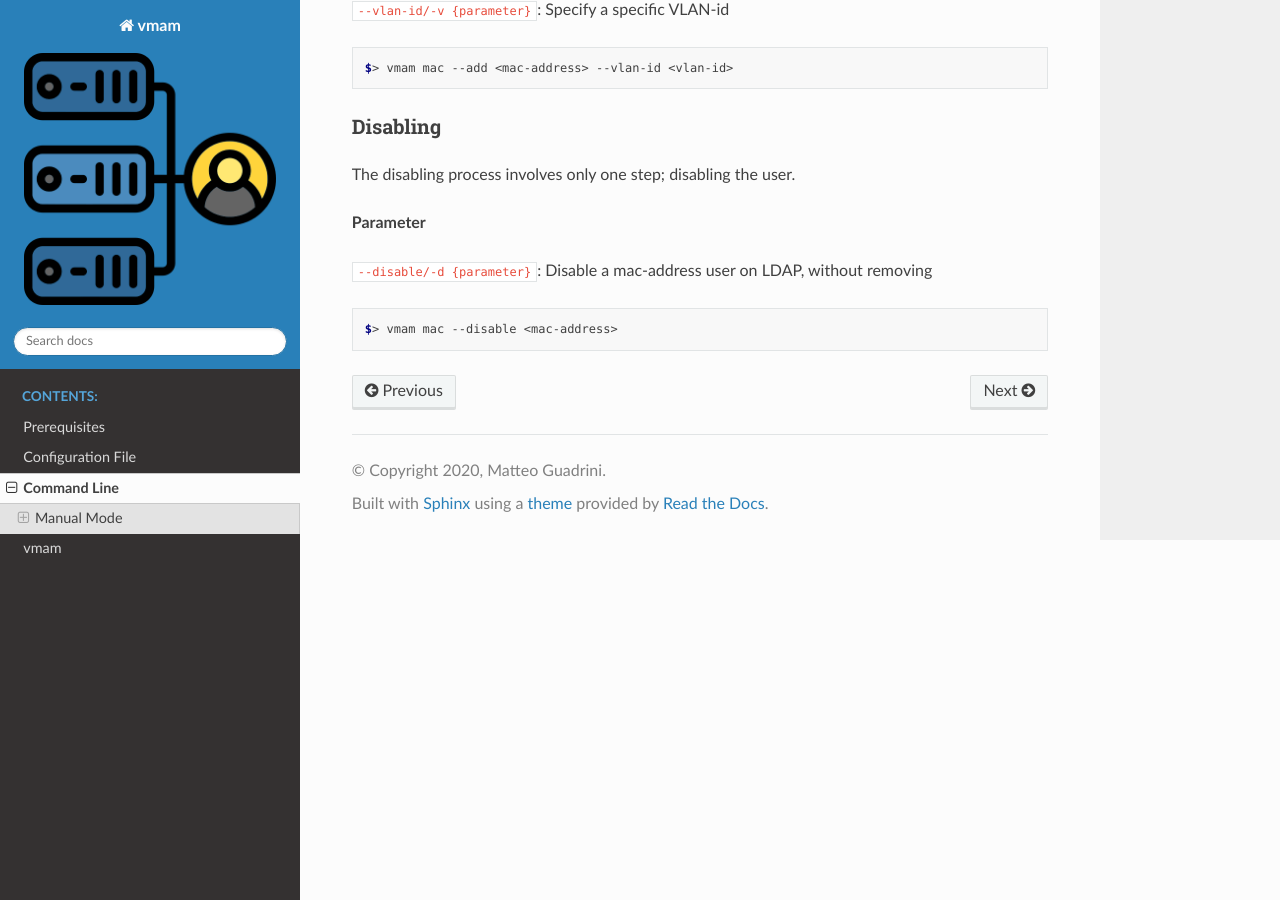
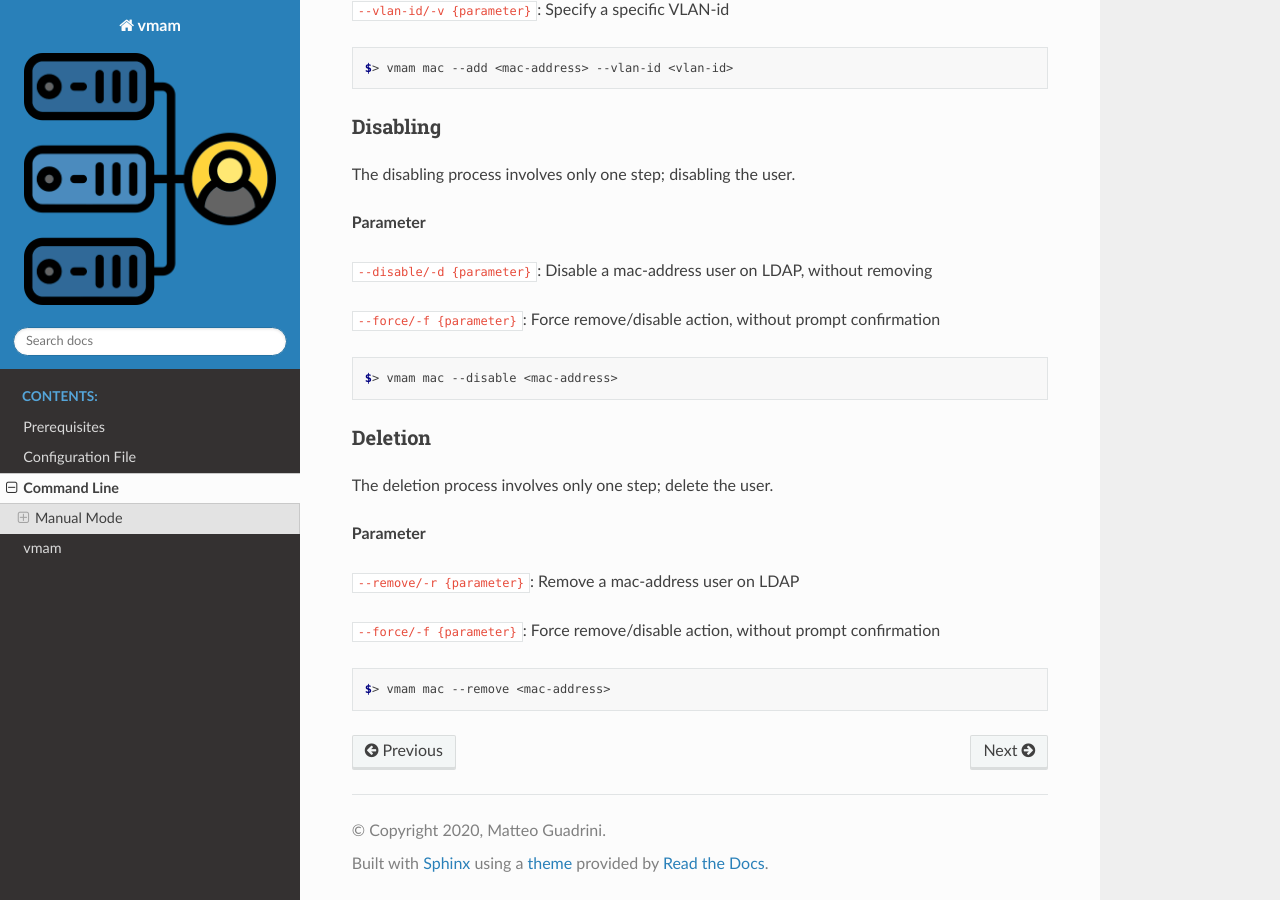
Before and after one commit to MatteoGuadrini/vmam, a Sphinx documentation site: the page built from docs/source/cmd.rst, in a window 1280 px wide and 900 px high, scrolled down 913 px. Built offline with Sphinx 7.4.7 and the Read the Docs theme 2.0.0, drawn with Linux system fonts in a browser that asks for light colours.

Commit message:
Add deletion part on cmd docs

```diff
--- a/docs/source/cmd.rst
+++ b/docs/source/cmd.rst
@@ -53,6 +53,23 @@ The disabling process involves only one step; disabling the user.
 
 ``--disable/-d {parameter}``: Disable a mac-address user on LDAP, without removing
 
+``--force/-f {parameter}``: Force remove/disable action, without prompt confirmation
+
 .. code-block:: console
 
     $> vmam mac --disable <mac-address>
+
+Deletion
+========
+
+The deletion process involves only one step; delete the user.
+
+**Parameter**
+
+``--remove/-r {parameter}``: Remove a mac-address user on LDAP
+
+``--force/-f {parameter}``: Force remove/disable action, without prompt confirmation
+
+.. code-block:: console
+
+    $> vmam mac --remove <mac-address>
--- a/vmam.py
+++ b/vmam.py
@@ -80,12 +80,12 @@ Usage for command line:
             $> vmam mac --disable 000018ff12dd
             Disable mac-address user 000018ff12dd, based on standard configuration file: /etc/vmam/vmam.cfg
 
-            --force/-f {parameter}: Force add/remove/disable action
+            --force/-f {parameter}: Force remove/disable action
 
             $> vmam mac --remove 000018ff12dd --force
             Force remove mac-address user 000018ff12dd, based on standard configuration file: /etc/vmam/vmam.cfg
 
-            $> vmam mac --add 000018ff12dd --vlan-id 111 --force
+            $> vmam mac --add 000018ff12dd --vlan-id 111
             Modify new or existing mac-address user with VLAN 111, based on standard configuration
             file: /etc/vmam/vmam.cfg
 
```
